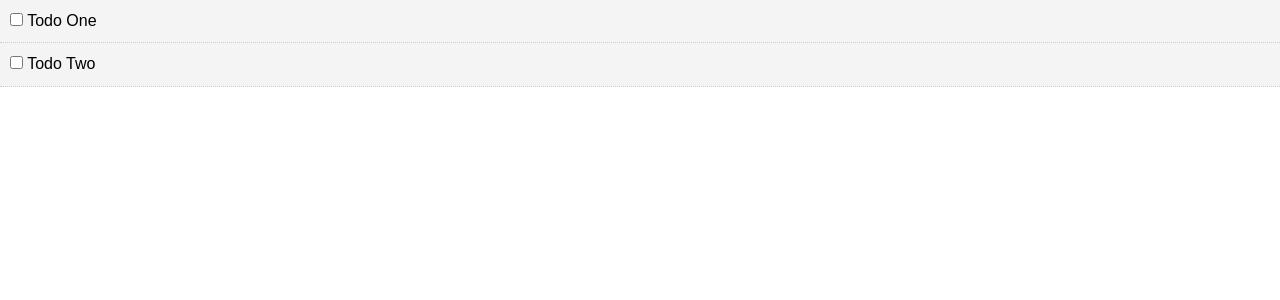
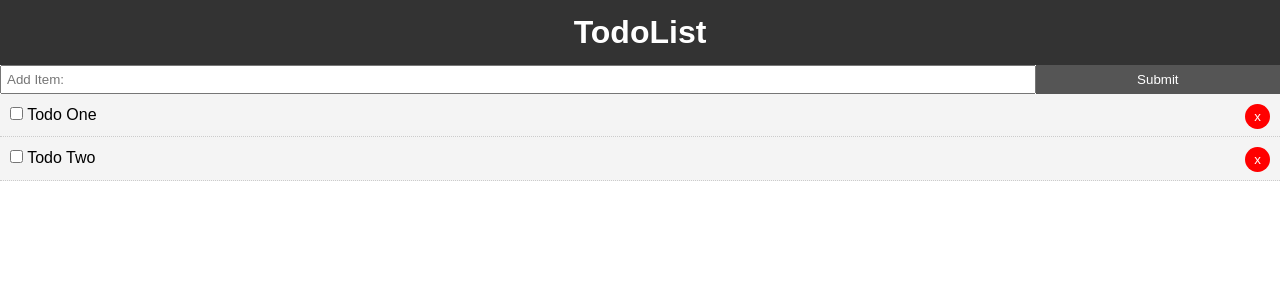
Before and after one commit to KieranSmith99/vue-todo-app, a Vue app: page / in a window 1280 px wide. Shown: the top 300 px of the page. Built offline with nearby package versions, Linux system fonts and the light colour scheme.

Commit message:
Added submit form and header
Added a form for adding new items and a header for the page

```diff
--- a/src/App.vue
+++ b/src/App.vue
@@ -1,16 +1,22 @@
 <template>
   <div id="app">
-    <Todos v-bind:todos="todos" />
+    <Header />
+    <AddTodo />
+    <Todos v-bind:todos="todos" v-on:del-todo="deleteTodo"/>
   </div>
 </template>
 
 <script>
 import Todos from './components/Todos';
+import Header from './components/layout/Header';
+import AddTodo from './components/AddTodo';
 
 export default {
   name: 'App',
   components: {
-    Todos
+    Todos,
+    Header,
+    AddTodo
   },
   data() {
     return {
@@ -27,6 +33,11 @@
         }
       ]
     }
+  },
+  methods: {
+    deleteTodo(id) {
+      this.todos = this.todos.filter(todo => todo.id !== id);
+    }
   }
 }
 </script>
@@ -41,4 +52,17 @@
   font-family: Arial, Helvetica, sans-serif;
   line-height: 1.4;
 }
+
+.btn {
+  display: inline-block;
+  border: none;
+  background: #555;
+  color: #ffffff;
+  padding: 7px 20px;
+  cursor: pointer;
+}
+
+.btn:hover {
+  background: #666;
+}
 </style>
--- /dev/null
+++ b/src/components/AddTodo.vue
@@ -0,0 +1,45 @@
+<template>
+    <div>
+        <form @submit="addTodo">
+            <input type="text" v-model="title" name="title" placeholder="Add Item:">
+            <input type="submit" value="Submit" class="btn">
+        </form>
+    </div>
+</template>
+
+<script>
+import uuid from 'uuid';
+export default {
+    name: "AddTodo",
+    data() {
+        return {
+            title: ''
+        }
+    },
+    methods: {
+        addTodo() {
+            const newTodo = {
+                id: uuid.v4(),
+                title: this.title,
+                completed: false
+            }
+            this.$emit('add-todo', newTodo);
+        }
+    }
+}
+</script>
+
+<style scoped>
+    form {
+        display: flex;
+    }
+
+    input[type="text"] {
+        flex: 10;
+        padding: 5px;
+    }
+
+    input[type="submit"] {
+        flex: 2;
+    }
+</style>
--- a/src/components/TodoItem.vue
+++ b/src/components/TodoItem.vue
@@ -2,7 +2,11 @@
     <div class="todo-item" v-bind:class="{'is-complete': todo.completed}">
         <p>
             <input type="checkbox" v-on:change="markComplete">
-            {{todo.title}}</p>
+            {{todo.title}}
+            <button @click="$emit('del-todo', todo.id)" class="del">x
+
+            </button>
+            </p>
     </div>
 </template>
 
--- a/src/components/Todos.vue
+++ b/src/components/Todos.vue
@@ -1,7 +1,7 @@
 <template>
     <div>
         <div v-bind:key="todo.id" v-for="todo in todos">
-            <TodoItem v-bind:todo="todo"/>
+            <TodoItem v-bind:todo="todo" v-on:del-todo="$emit('del-todo', todo.id)"/>
         </div>
     </div>
 </template>
--- /dev/null
+++ b/src/components/layout/Header.vue
@@ -0,0 +1,26 @@
+<template>
+    <header class="header">
+        <h1>TodoList</h1>
+    </header>
+</template>
+
+<script>
+export default {
+    name: "Header"
+
+}
+</script>
+
+<style scoped>
+    .header {
+        background: #333;
+        color: #fff;
+        text-align: center;
+        padding: 10px;
+    }
+
+    .header a {
+        color: #fff;
+        padding-right: 5px;
+    }
+</style>
```
